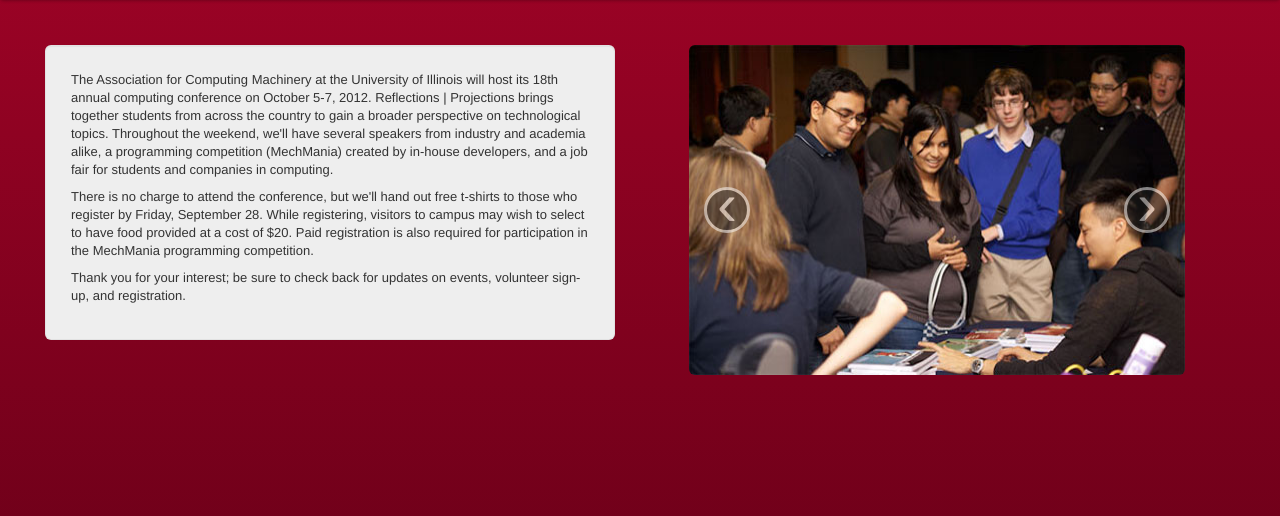
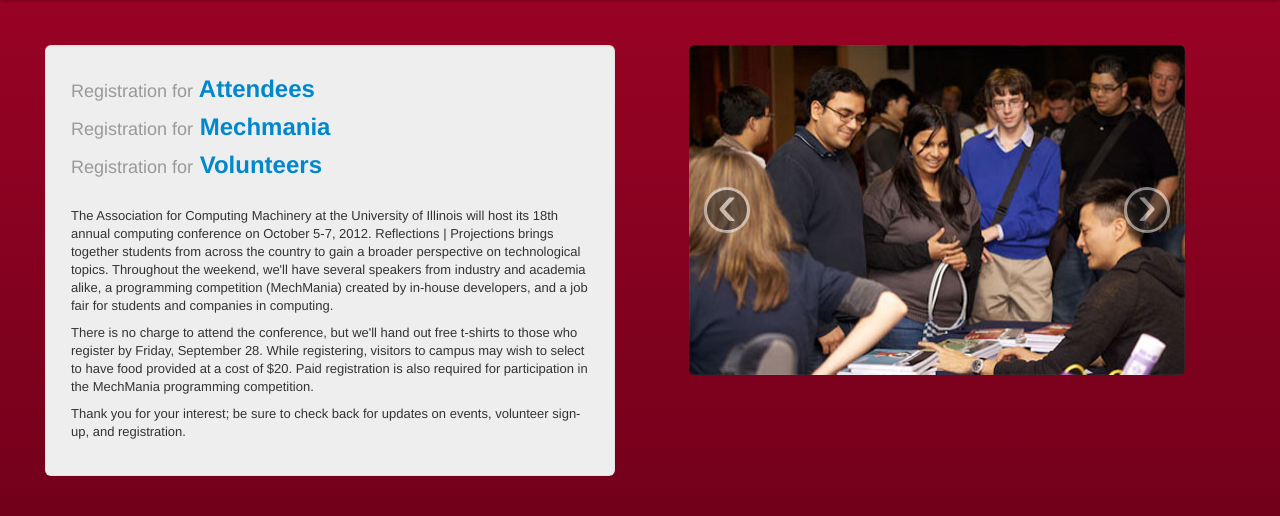
Before and after one commit to ReflectionsProjections/mango-django, a PHP site: page / in a window 1280 px wide. Shown: the part 218-734 px from the top of the page. Run offline with PHP 8.4, Linux system fonts and the light colour scheme.

Commit message:
Initial attempt at putting registrations links on the home page.

```diff
--- a/index.php
+++ b/index.php
@@ -29,6 +29,10 @@
 			<div id="homepage-span6">
 				<div class="span6">
 					<div class="hero-unit well" id="homepage-hero">
+						<h2><a href="./registration.php"><small>Registration for</small> Attendees</a></h2>
+						<h2><a href="./mechmania.php"><small>Registration for</small> Mechmania</a></h2>
+						<h2><a href="./volunteers.php"><small>Registration for</small> Volunteers</a></h2>
+						<br/>
 						<p class="description"> The Association for Computing Machinery at the University of Illinois will host its 18th annual computing conference on October 5-7, 2012.  Reflections | Projections brings together students from across the country to gain a broader perspective on technological topics.  Throughout the weekend, we'll have several speakers from industry and academia alike, a programming competition (MechMania) created by in-house developers, and a job fair for students and companies in computing.  </p>
 						<p class="description">There is no charge to attend the conference, but we'll hand out free t-shirts to those who register by Friday, September 28.  While registering, visitors to campus may wish to select to have food provided at a cost of $20.  Paid registration is also required for participation in the MechMania programming competition.</p>
 						<p class="description">Thank you for your interest; be sure to check back for updates on events, volunteer sign-up, and registration.</p>
```
